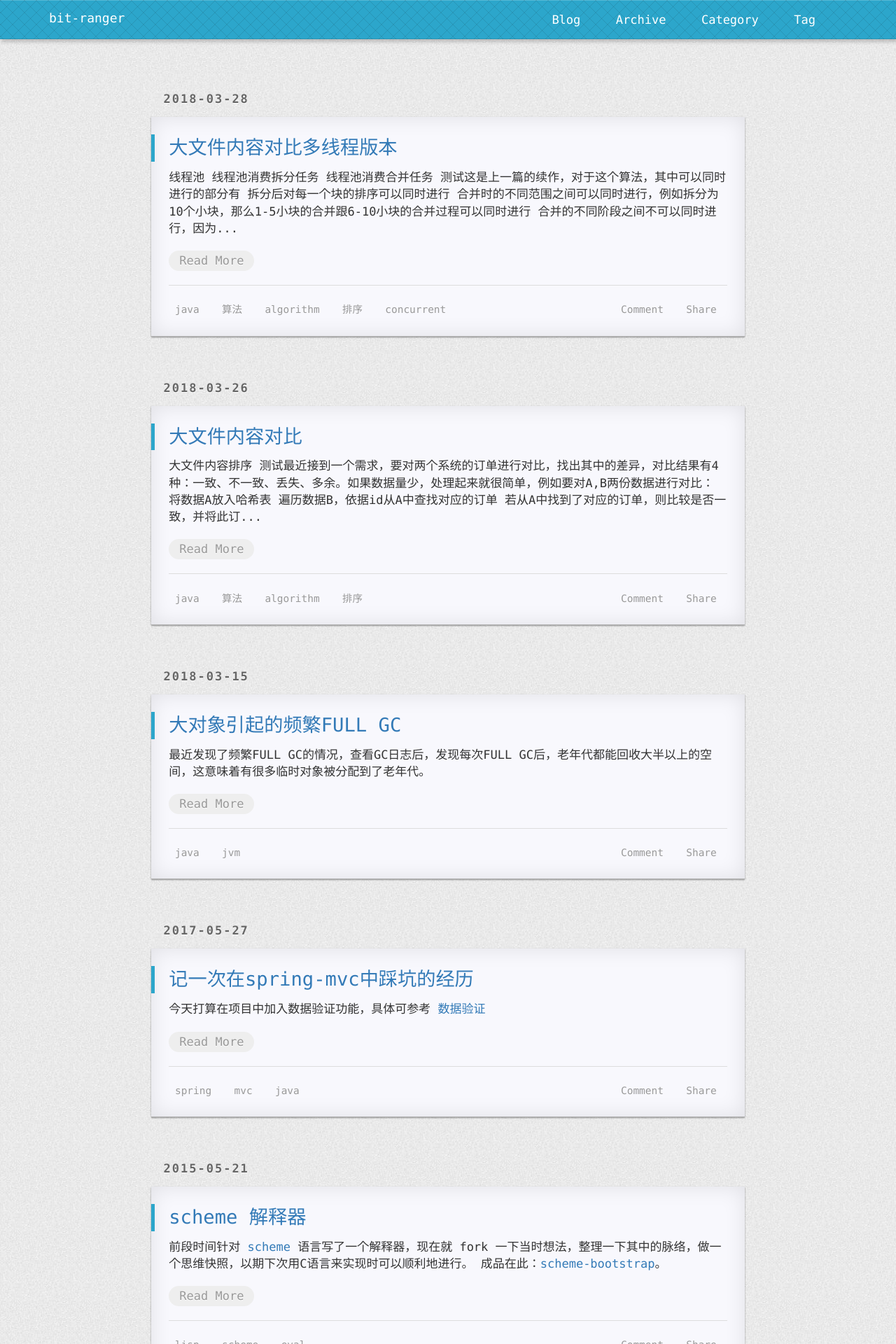
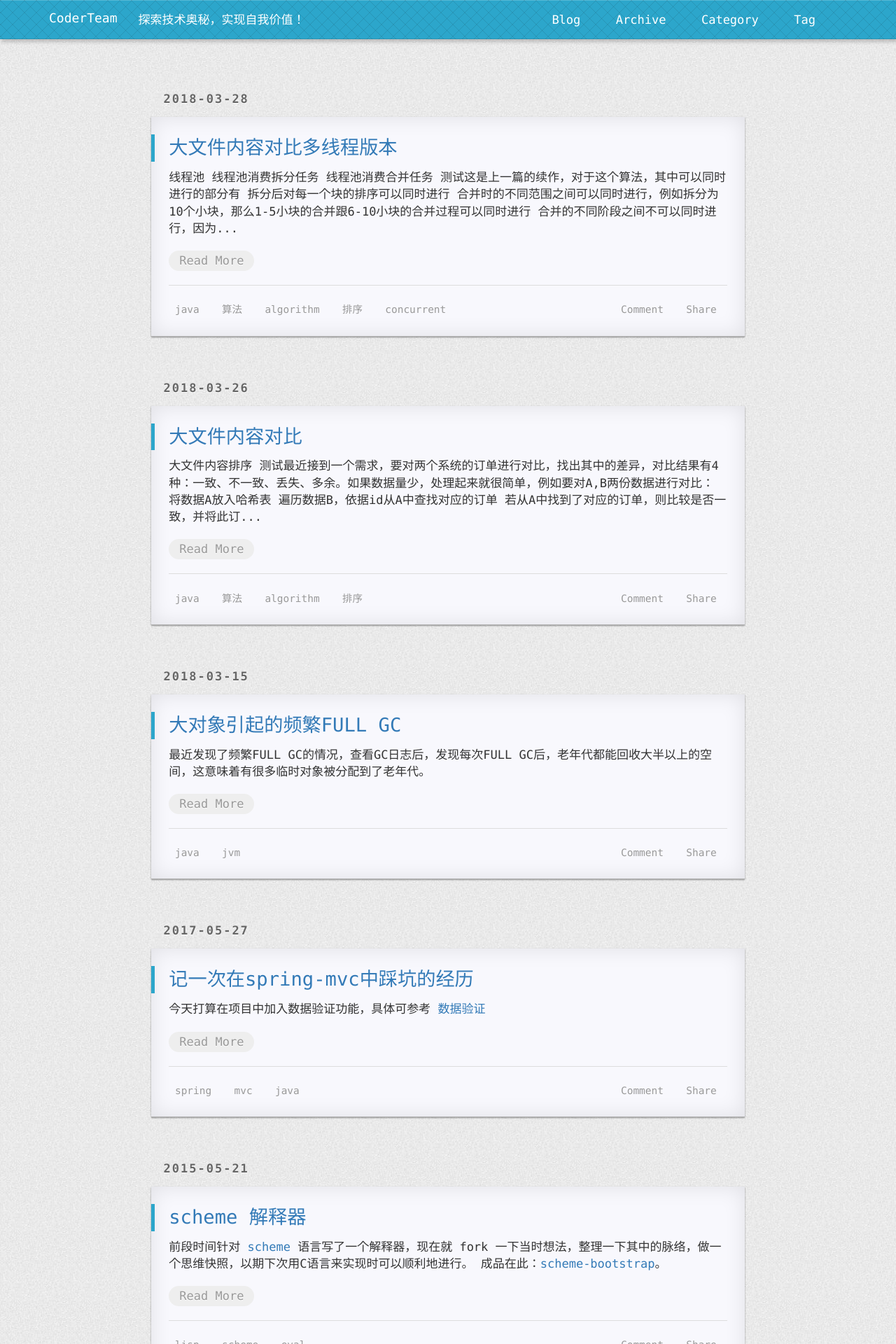
Before and after one commit to shijunting/shijunting.github.io, a Jekyll site: the page built from index.html, in a window 1280 px wide. Shown: the top 1920 px of the page at 70% size. Built offline with Jekyll 4.4.1, drawn with Linux system fonts in a browser that asks for light colours; nearby versions of some CDN libraries; the list of posts is cut into pages by our own code; comment, search, counter and statistics services are not loaded; a style sheet for code colours, icons or effects is not loaded.

Commit message:
Update _config.yml

```diff
--- a/_config.yml
+++ b/_config.yml
@@ -25,11 +25,11 @@ defaults:
 
 
 
-title: "bit-ranger"
-email: sincerebravefight@gmail.com
-description: ""
+title: "CoderTeam"
+email: 416392589@qq.com
+description: "探索技术奥秘，实现自我价值！"
 github:
-  username: bit-ranger
+  username: shijunting
 swiftype:
   searchId: iXZyPokVfxFaBTvi64Y6
 gitment:
@@ -37,7 +37,7 @@ gitment:
     client_id: a6fb73b3e790e234bab8
     client_secret: cc10aaff53a03d05ab2ee002dbf401dd7627c7a3
 
-url: "https://bit-ranger.github.io/blog"
+url: "https://shijunting.github.io"
 imgrepo: "https://bit-ranger.github.io/blog/static/img"
 
 
```
